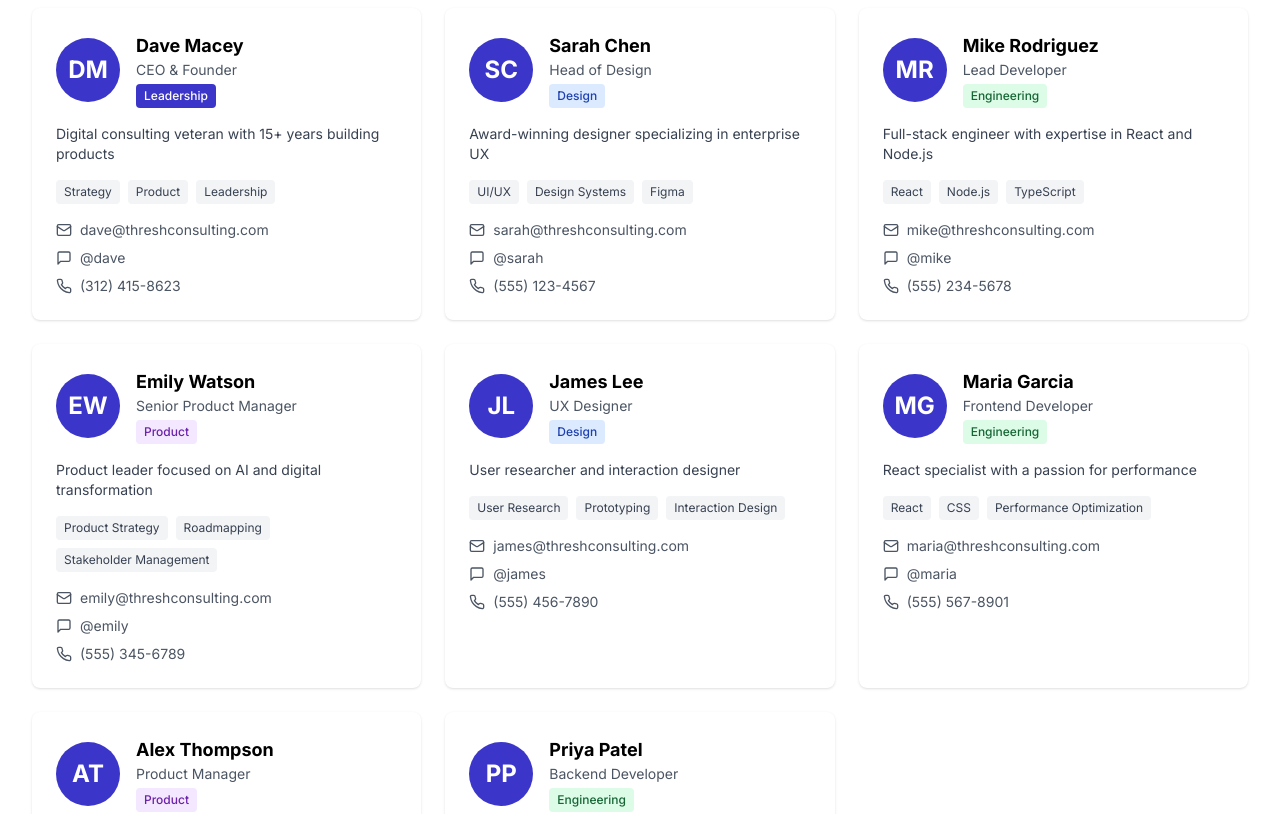
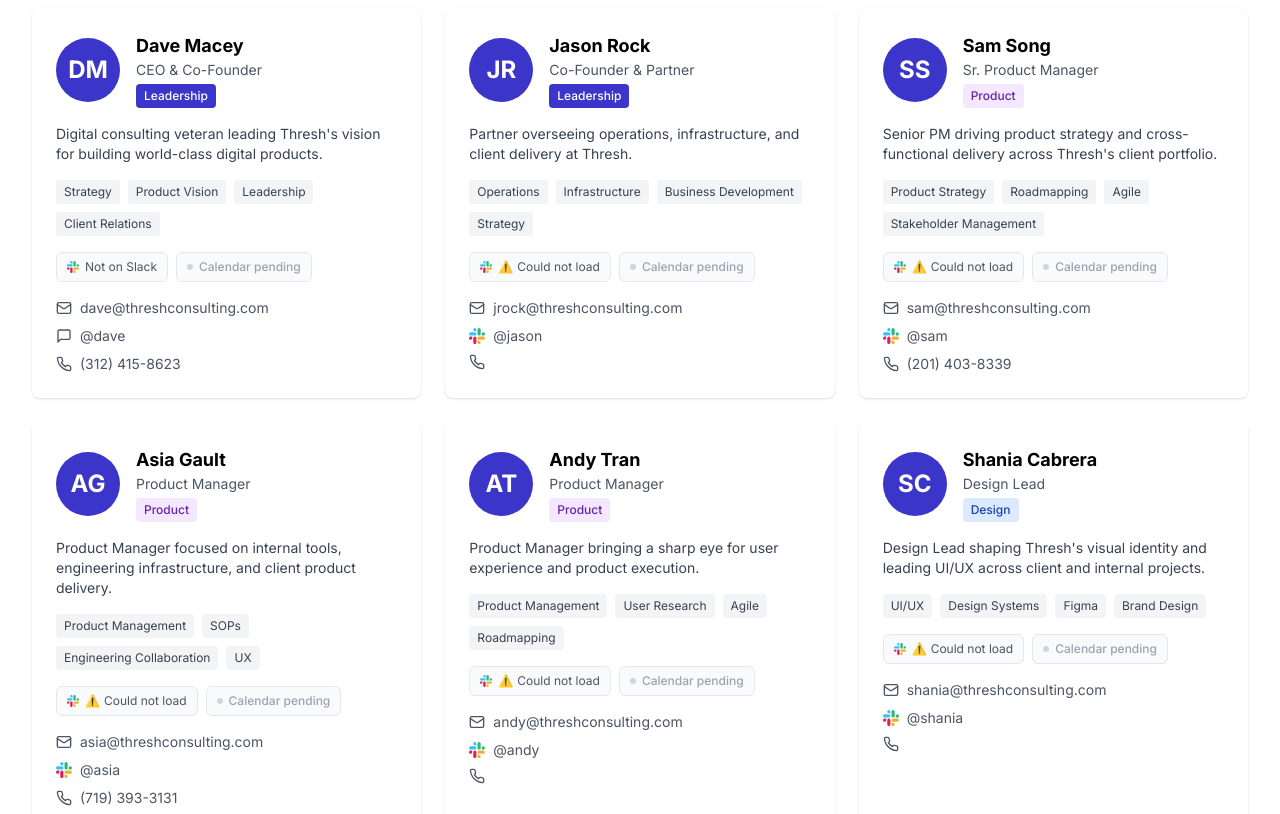
Before and after one commit to agault/Thresh-Intranet, a Next.js app: page /team in a window 1280 px wide. Shown: the part 600-1414 px from the top of the page. Built offline with nearby package versions, Linux system fonts and the light colour scheme; no server answers.

Commit message:
feat: live Slack status on team page

```diff
--- a/package.json
+++ b/package.json
@@ -14,6 +14,7 @@
     "lucide-react": "^0.263.1",
     "next": "14.1.0",
     "next-auth": "^4.24.13",
+    "node-emoji": "^2.2.0",
     "react": "^18.2.0",
     "react-dom": "^18.2.0"
   },
--- /dev/null
+++ b/src/app/api/slack-status/route.ts
@@ -0,0 +1,40 @@
+import { NextRequest, NextResponse } from 'next/server';
+// import emoji from 'node-emoji';
+import * as emoji from 'node-emoji';
+
+export async function GET(request: NextRequest) {
+  const userId = request.nextUrl.searchParams.get('userId');
+
+  if (!userId) {
+    return NextResponse.json({ error: 'Missing userId' }, { status: 400 });
+  }
+
+  const res = await fetch(
+    `https://slack.com/api/users.profile.get?user=${userId}`,
+    {
+      headers: {
+        Authorization: `Bearer ${process.env.SLACK_BOT_TOKEN}`,
+        'Content-Type': 'application/json',
+      },
+      // Revalidate every 60 seconds so status stays fresh
+      next: { revalidate: 60 },
+    }
+  );
+
+  const data = await res.json();
+
+  if (!data.ok) {
+    return NextResponse.json({ emoji: '', text: 'Unavailable' });
+  }
+
+  const rawEmoji = data.profile?.status_emoji ?? '';
+
+  // node-emoji .get() converts ":cat_scream:" to "😱"
+  // We use .replace(/:/g, '') as a fallback to strip colons if no match is found
+  const parsedEmoji = emoji.get(rawEmoji) || rawEmoji.replace(/:/g, '');
+
+  return NextResponse.json({
+    emoji: parsedEmoji,
+    text: data.profile?.status_text ?? '',
+  });
+}
--- a/src/app/team/page.tsx
+++ b/src/app/team/page.tsx
@@ -1,89 +1,161 @@
 'use client';
 
-import React from 'react';
+import React, { useEffect, useState } from 'react';
 import { Mail, MessageSquare, Phone } from 'lucide-react';
+
+// ─── Slack Logo SVG ───────────────────────────────────────────────
+function SlackLogo({ size = 16 }: { size?: number }) {
+  return (
+    <svg width={size} height={size} viewBox="0 0 54 54" xmlns="http://www.w3.org/2000/svg">
+      <g fill="none" fillRule="evenodd">
+        <path d="M19.712.133a5.381 5.381 0 0 0-5.376 5.387 5.381 5.381 0 0 0 5.376 5.386h5.376V5.52A5.381 5.381 0 0 0 19.712.133m0 14.365H5.376A5.381 5.381 0 0 0 0 19.884a5.381 5.381 0 0 0 5.376 5.387h14.336a5.381 5.381 0 0 0 5.376-5.387 5.381 5.381 0 0 0-5.376-5.386" fill="#36C5F0"/>
+        <path d="M53.76 19.884a5.381 5.381 0 0 0-5.376-5.386 5.381 5.381 0 0 0-5.376 5.386v5.387h5.376a5.381 5.381 0 0 0 5.376-5.387m-14.336 0V5.52A5.381 5.381 0 0 0 34.048.133a5.381 5.381 0 0 0-5.376 5.387v14.364a5.381 5.381 0 0 0 5.376 5.387 5.381 5.381 0 0 0 5.376-5.387" fill="#2EB67D"/>
+        <path d="M34.048 54a5.381 5.381 0 0 0 5.376-5.387 5.381 5.381 0 0 0-5.376-5.386h-5.376v5.386A5.381 5.381 0 0 0 34.048 54m0-14.365h14.336a5.381 5.381 0 0 0 5.376-5.386 5.381 5.381 0 0 0-5.376-5.387H34.048a5.381 5.381 0 0 0-5.376 5.387 5.381 5.381 0 0 0 5.376 5.386" fill="#ECB22E"/>
+        <path d="M0 34.249a5.381 5.381 0 0 0 5.376 5.386 5.381 5.381 0 0 0 5.376-5.386v-5.387H5.376A5.381 5.381 0 0 0 0 34.249m14.336 0v14.364A5.381 5.381 0 0 0 19.712 54a5.381 5.381 0 0 0 5.376-5.387V34.249a5.381 5.381 0 0 0-5.376-5.387 5.381 5.381 0 0 0-5.376 5.387" fill="#E01E5A"/>
+      </g>
+    </svg>
+  );
+}
+
+// ─── Status Types & Hooks ─────────────────────────────────────────
+interface SlackStatus { emoji: string; text: string; loaded: boolean; }
+interface CalendarStatus { status: 'available' | 'busy' | 'ooo' | 'unknown'; label: string; }
+function useSlackStatus(userId: string): SlackStatus {
+  // Ensure these are < > and not &lt; &gt;
+  const [status, setStatus] = useState<SlackStatus>({
+    emoji: '',
+    text: '',
+    loaded: false
+  });
+
+  useEffect(() => {
+    if (!userId) {
+      setStatus({ emoji: '', text: 'Not on Slack', loaded: true });
+      return;
+    }
+
+    fetch(`/api/slack-status?userId=${userId}`)
+      .then(r => r.json())
+      .then(data => {
+        setStatus({
+          emoji: data.emoji ?? '',
+          text: data.text ?? 'No status set',
+          loaded: true,
+        });
+      })
+      .catch(() => setStatus({ emoji: '⚠️', text: 'Could not load', loaded: true }));
+  }, [userId]);
+
+  return status;
+}
+
+// TODO: Replace with real fetch → GET /api/calendar-status?email=<email>
+// Cloudflare Worker calls Google Calendar API with service account + domain-wide delegation
+function useCalendarStatus(_email: string): CalendarStatus {
+  return { status: 'unknown', label: 'Calendar pending' };
+}
+
+const calendarStyles: Record<string, string> = {
+  available: 'bg-green-50 text-green-700 border-green-200',
+  busy:      'bg-amber-50 text-amber-700 border-amber-200',
+  ooo:       'bg-red-50 text-red-600 border-red-200',
+  unknown:   'bg-gray-50 text-gray-400 border-gray-200',
+};
+const calendarDots: Record<string, string> = {
+  available: 'bg-green-500',
+  busy:      'bg-amber-400',
+  ooo:       'bg-red-400',
+  unknown:   'bg-gray-300',
+};
+
+// ─── Team Data ────────────────────────────────────────────────────
+const SLACK_TEAM_ID = 'T0ADSBU5Q3B';
 
 const teamMembers = [
   {
     name: 'Dave Macey',
-    role: 'CEO & Founder',
+    role: 'CEO & Co-Founder',
     team: 'Leadership',
     email: 'dave@threshconsulting.com',
     slack: '@dave',
+    slackUserId: '',
+    slackDeepLink: '',
     phone: '(312) 415-8623',
-    bio: 'Digital consulting veteran with 15+ years building products',
-    skills: ['Strategy', 'Product', 'Leadership']
+    bio: "Digital consulting veteran leading Thresh's vision for building world-class digital products.",
+    skills: ['Strategy', 'Product Vision', 'Leadership', 'Client Relations'],
   },
   {
-    name: 'Sarah Chen',
-    role: 'Head of Design',
-    team: 'Design',
-    email: 'sarah@threshconsulting.com',
-    slack: '@sarah',
-    phone: '(555) 123-4567',
-    bio: 'Award-winning designer specializing in enterprise UX',
-    skills: ['UI/UX', 'Design Systems', 'Figma']
+    name: 'Jason Rock',
+    role: 'Co-Founder & Partner',
+    team: 'Leadership',
+    email: 'jrock@threshconsulting.com',
+    slack: '@jason',
+    slackUserId: 'U0ADG2DEALV',
+    slackDeepLink: `slack://user?team=${SLACK_TEAM_ID}&id=U0ADG2DEALV`,
+    phone: '',
+    bio: 'Partner overseeing operations, infrastructure, and client delivery at Thresh.',
+    skills: ['Operations', 'Infrastructure', 'Business Development', 'Strategy'],
   },
   {
-    name: 'Mike Rodriguez',
-    role: 'Lead Developer',
-    team: 'Engineering',
-    email: 'mike@threshconsulting.com',
-    slack: '@mike',
-    phone: '(555) 234-5678',
-    bio: 'Full-stack engineer with expertise in React and Node.js',
-    skills: ['React', 'Node.js', 'TypeScript']
+    name: 'Sam Song',
+    role: 'Sr. Product Manager',
+    team: 'Product',
+    email: 'sam@threshconsulting.com',
+    slack: '@sam',
+    slackUserId: 'U0AFDATCR7X',
+    slackDeepLink: `slack://user?team=${SLACK_TEAM_ID}&id=U0AFDATCR7X`,
+    phone: '(201) 403-8339',
+    bio: "Senior PM driving product strategy and cross-functional delivery across Thresh's client portfolio.",
+    skills: ['Product Strategy', 'Roadmapping', 'Agile', 'Stakeholder Management'],
   },
   {
-    name: 'Emily Watson',
-    role: 'Senior Product Manager',
+    name: 'Asia Gault',
+    role: 'Product Manager',
     team: 'Product',
-    email: 'emily@threshconsulting.com',
-    slack: '@emily',
-    phone: '(555) 345-6789',
-    bio: 'Product leader focused on AI and digital transformation',
-    skills: ['Product Strategy', 'Roadmapping', 'Stakeholder Management']
+    email: 'asia@threshconsulting.com',
+    slack: '@asia',
+    slackUserId: 'U0AFACEUFD1',
+    slackDeepLink: `slack://user?team=${SLACK_TEAM_ID}&id=U0AFACEUFD1`,
+    phone: '(719) 393-3131',
+    bio: 'Product Manager focused on internal tools, engineering infrastructure, and client product delivery.',
+    skills: ['Product Management', 'SOPs', 'Engineering Collaboration', 'UX'],
   },
   {
-    name: 'James Lee',
-    role: 'UX Designer',
-    team: 'Design',
-    email: 'james@threshconsulting.com',
-    slack: '@james',
-    phone: '(555) 456-7890',
-    bio: 'User researcher and interaction designer',
-    skills: ['User Research', 'Prototyping', 'Interaction Design']
+    name: 'Andy Tran',
+    role: 'Product Manager',
+    team: 'Product',
+    email: 'andy@threshconsulting.com',
+    slack: '@andy',
+    slackUserId: 'U0ADA1J7Q9K',
+    slackDeepLink: `slack://user?team=${SLACK_TEAM_ID}&id=U0ADA1J7Q9K`,
+    phone: '',
+    bio: 'Product Manager bringing a sharp eye for user experience and product execution.',
+    skills: ['Product Management', 'User Research', 'Agile', 'Roadmapping'],
   },
   {
-    name: 'Maria Garcia',
-    role: 'Frontend Developer',
-    team: 'Engineering',
-    email: 'maria@threshconsulting.com',
-    slack: '@maria',
-    phone: '(555) 567-8901',
-    bio: 'React specialist with a passion for performance',
-    skills: ['React', 'CSS', 'Performance Optimization']
+    name: 'Shania Cabrera',
+    role: 'Design Lead',
+    team: 'Design',
+    email: 'shania@threshconsulting.com',
+    slack: '@shania',
+    slackUserId: 'U0AFADW6LD9',
+    slackDeepLink: `slack://user?team=${SLACK_TEAM_ID}&id=U0AFADW6LD9`,
+    phone: '',
+    bio: "Design Lead shaping Thresh's visual identity and leading UI/UX across client and internal projects.",
+    skills: ['UI/UX', 'Design Systems', 'Figma', 'Brand Design'],
   },
   {
-    name: 'Alex Thompson',
-    role: 'Product Manager',
-    team: 'Product',
-    email: 'alex@threshconsulting.com',
-    slack: '@alex',
-    phone: '(555) 678-9012',
-    bio: 'Technical PM with engineering background',
-    skills: ['Technical Product', 'API Design', 'Agile']
+    name: 'Charlie Cook',
+    role: 'Sr. Engineer',
+    team: 'Engineering',
+    email: 'me@charliecook.io',
+    slack: '@charlie',
+    slackUserId: '',
+    slackDeepLink: '',
+    phone: '',
+    bio: 'Senior engineer with deep expertise in frontend architecture, tooling, and scalable systems.',
+    skills: ['React', 'TypeScript', 'Node.js', 'Architecture'],
   },
-  {
-    name: 'Priya Patel',
-    role: 'Backend Developer',
-    team: 'Engineering',
-    email: 'priya@threshconsulting.com',
-    slack: '@priya',
-    phone: '(555) 789-0123',
-    bio: 'Backend architect specializing in scalable systems',
-    skills: ['Node.js', 'PostgreSQL', 'AWS']
-  }
 ];
 
 const teams = ['All', 'Leadership', 'Product', 'Design', 'Engineering'];
@@ -99,7 +171,7 @@ export default function TeamPage() {
     <div className="max-w-7xl mx-auto px-4 sm:px-6 lg:px-8 py-8">
       <h1 className="text-4xl font-bold mb-8">Team & Org Chart</h1>
 
-      {/* Team Filter */}
+      {/* Team Filter — identical to original */}
       <div className="mb-8 flex gap-2 flex-wrap">
         {teams.map(team => (
           <button
@@ -116,46 +188,68 @@ export default function TeamPage() {
         ))}
       </div>
 
-      {/* Simple Org Chart Visualization */}
+      {/* Org Chart — Leadership row added at top */}
       <div className="bg-white rounded-lg shadow p-8 mb-8">
         <h2 className="text-2xl font-bold mb-6 text-center">Organization Structure</h2>
         <div className="flex flex-col items-center space-y-6">
-          {/* CEO */}
+
+          {/* Leadership */}
+          <div className="flex gap-4 flex-wrap justify-center">
             <div className="bg-thresh-blue text-white px-6 py-3 rounded-lg font-semibold">
-            Dave Macey - CEO
+              Dave Macey - CEO & Co-Founder
             </div>
+            <div className="bg-thresh-blue text-white px-6 py-3 rounded-lg font-semibold">
+              Jason Rock - Co-Founder & Partner
+            </div>
+          </div>
+
           {/* Teams */}
           <div className="grid grid-cols-3 gap-8 w-full max-w-4xl">
             <div className="text-center">
               <div className="bg-purple-100 border-2 border-purple-500 px-4 py-3 rounded-lg font-semibold mb-2">
                 Product Team
               </div>
-              <div className="text-sm text-gray-600">Emily Watson (Lead)</div>
-              <div className="text-sm text-gray-600">2 members</div>
+              <div className="text-sm text-gray-600">Sam Song (Lead)</div>
+              <div className="text-sm text-gray-600">3 members</div>
             </div>
             <div className="text-center">
               <div className="bg-blue-100 border-2 border-blue-500 px-4 py-3 rounded-lg font-semibold mb-2">
                 Design Team
               </div>
-              <div className="text-sm text-gray-600">Sarah Chen (Lead)</div>
-              <div className="text-sm text-gray-600">2 members</div>
+              <div className="text-sm text-gray-600">Shania Cabrera (Lead)</div>
+              <div className="text-sm text-gray-600">1 member</div>
             </div>
             <div className="text-center">
               <div className="bg-green-100 border-2 border-green-500 px-4 py-3 rounded-lg font-semibold mb-2">
                 Engineering
               </div>
-              <div className="text-sm text-gray-600">Mike Rodriguez (Lead)</div>
-              <div className="text-sm text-gray-600">3 members</div>
+              <div className="text-sm text-gray-600">Charlie Cook (Lead)</div>
+              <div className="text-sm text-gray-600">1 member</div>
             </div>
           </div>
         </div>
       </div>
 
-      {/* Team Members Grid */}
+      {/* Team Members Grid — original structure, status pills inserted before contact */}
       <h2 className="text-2xl font-bold mb-4">Team Directory</h2>
       <div className="grid grid-cols-1 md:grid-cols-2 lg:grid-cols-3 gap-6">
         {filteredMembers.map(member => (
-          <div key={member.email} className="bg-white rounded-lg shadow p-6 hover:shadow-lg transition-shadow">
+          <MemberCard key={member.email} member={member} />
+        ))}
+      </div>
+    </div>
+  );
+}
+
+// Extracted to a component so hooks work correctly inside map
+function MemberCard({ member }: { member: typeof teamMembers[0] }) {
+  const slackStatus = useSlackStatus(member.slackUserId);
+  const calendarStatus = useCalendarStatus(member.email);
+
+  return (
+    <div className="bg-white rounded-lg shadow p-6 hover:shadow-lg transition-shadow">
+
+      {/* Identical header */}
       <div className="flex items-center gap-4 mb-4">
         <div className="w-16 h-16 bg-thresh-blue rounded-full flex items-center justify-center text-white text-2xl font-bold">
           {member.name.split(' ').map(n => n[0]).join('')}
@@ -165,8 +259,8 @@ export default function TeamPage() {
           <p className="text-gray-600 text-sm">{member.role}</p>
           <span className={`inline-block px-2 py-1 rounded text-xs font-medium mt-1 ${
             member.team === 'Leadership' ? 'bg-thresh-blue text-white' :
-                  member.team === 'Product' ? 'bg-purple-100 text-purple-800' :
-                  member.team === 'Design' ? 'bg-blue-100 text-blue-800' :
+            member.team === 'Product'    ? 'bg-purple-100 text-purple-800' :
+            member.team === 'Design'     ? 'bg-blue-100 text-blue-800' :
                                            'bg-green-100 text-green-800'
           }`}>
             {member.team}
@@ -174,8 +268,10 @@ export default function TeamPage() {
         </div>
       </div>
 
+      {/* Identical bio */}
       <p className="text-gray-700 text-sm mb-4">{member.bio}</p>
 
+      {/* Identical skills */}
       <div className="flex flex-wrap gap-2 mb-4">
         {member.skills.map(skill => (
           <span key={skill} className="bg-gray-100 px-2 py-1 rounded text-xs text-gray-700">
@@ -184,23 +280,52 @@ export default function TeamPage() {
         ))}
       </div>
 
+      {/* ── NEW: two status pills only ── */}
+      <div className="flex gap-2 mb-4 flex-wrap">
+        <div className="flex items-center gap-1.5 bg-gray-50 border border-gray-200 rounded-md px-2.5 py-1.5 text-xs text-gray-600">
+          <SlackLogo size={12} />
+          {slackStatus.loaded ? (
+            <span>
+              {slackStatus.emoji && <span className="mr-1">{slackStatus.emoji}</span>}
+              {slackStatus.text || 'No status'}
+            </span>
+          ) : (
+            <span className="text-gray-400 animate-pulse">Loading...</span>
+          )}
+        </div>
+        <div className={`flex items-center gap-1.5 border rounded-md px-2.5 py-1.5 text-xs font-medium ${calendarStyles[calendarStatus.status]}`}>
+          <span className={`w-1.5 h-1.5 rounded-full flex-shrink-0 ${calendarDots[calendarStatus.status]}`} />
+          {calendarStatus.label}
+        </div>
+      </div>
+
+      {/* Identical contact info */}
       <div className="space-y-2 text-sm">
         <a href={`mailto:${member.email}`} className="flex items-center gap-2 text-gray-600 hover:text-thresh-blue">
           <Mail size={16} />
           {member.email}
         </a>
+        {member.slackDeepLink ? (
+          <a
+            href={member.slackDeepLink}
+            className="flex items-center gap-2 text-gray-600 hover:text-gray-900 transition-colors group"
+            title={`Message ${member.name} on Slack`}
+          >
+            <SlackLogo size={16} />
+            <span className="group-hover:underline">{member.slack}</span>
+          </a>
+        ) : (
           <div className="flex items-center gap-2 text-gray-600">
             <MessageSquare size={16} />
             {member.slack}
           </div>
+        )}
         <div className="flex items-center gap-2 text-gray-600">
           <Phone size={16} />
           {member.phone}
         </div>
       </div>
-          </div>
-        ))}
-      </div>
+
     </div>
   );
 }
```
Also changed, not shown: 1 other file (tests, documents, lock files or other folders). Lines whose indentation alone changed are shown as unchanged.
